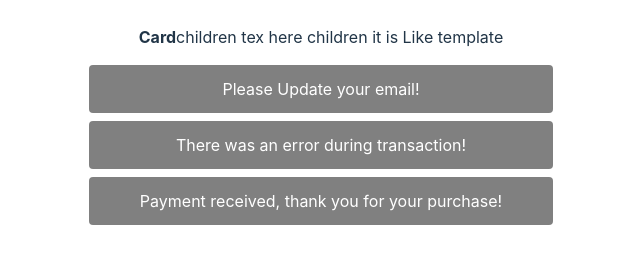
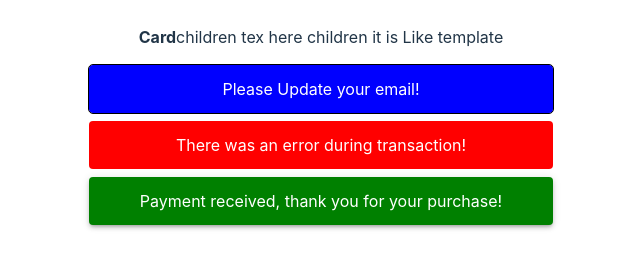
Before and after one commit to gudzsv/test-vite-react-prj, a React (Vite) app: page / in a window 1280 px wide. Shown: the part 1393-1655 px from the top of the page, without its empty margins (319-959 px from the left). Built offline with nearby package versions, Linux system fonts and the light colour scheme.

Commit message:
added clsx library

```diff
--- a/package.json
+++ b/package.json
@@ -10,6 +10,7 @@
     "preview": "vite preview"
   },
   "dependencies": {
+    "clsx": "^2.1.1",
     "react": "^18.2.0",
     "react-dom": "^18.2.0"
   },
--- a/src/components/Alert.jsx
+++ /dev/null
@@ -1,11 +0,0 @@
-const alertStyles = {
-	margin: 8,
-	padding: '12px 16px',
-	borderRadius: 4,
-	backgroundColor: 'gray',
-	color: 'white',
-};
-
-export const Alert = ({ children }) => {
-	return <p style={alertStyles}>{children}</p>;
-};
--- /dev/null
+++ b/src/components/Alert/Alert.css
@@ -0,0 +1,32 @@
+.alert {
+	margin: 8px;
+	padding: 12px 16px;
+	border-radius: 4px;
+	background-color: gray;
+	color: white;
+}
+
+.alert.info {
+	background-color: blue;
+}
+
+.alert.success {
+	background-color: green;
+}
+
+.alert.error {
+	background-color: red;
+}
+
+.alert.warning {
+	background-color: orange;
+}
+
+.alert.is-outlined {
+	outline: 1px solid black;
+}
+
+.alert.is-elevated {
+	box-shadow: rgb(0 0 0 / 20%) 0px 3px 3px -2px,
+		rgb(0 0 0 / 14%) 0px 3px 4px 0px, rgb(0 0 0 / 12%) 0px 1px 8px 0px;
+}
--- /dev/null
+++ b/src/components/Alert/Alert.jsx
@@ -0,0 +1,29 @@
+// const getBgColor = (variant) => {
+// 	switch (variant) {
+// 		case 'info':
+// 			return 'blue';
+// 		case 'success':
+// 			return 'green';
+// 		case 'error':
+// 			return 'red';
+// 		case 'warning':
+// 			return 'orange';
+// 		default:
+// 			throw new Error(`Unsupported variant prop value - ${variant}`);
+// 	}
+// };
+import clsx from 'clsx';
+import './Alert.css';
+
+export const Alert = ({ variant, outlined, elevated, children }) => {
+	return (
+		<p
+			className={clsx('alert', variant, {
+				'is-outlined': outlined,
+				'is-elevated': elevated,
+			})}
+		>
+			{children}
+		</p>
+	);
+};
--- a/src/components/App.jsx
+++ b/src/components/App.jsx
@@ -1,4 +1,4 @@
-import { Alert } from './Alert';
+import { Alert } from './Alert/Alert';
 import './App.css';
 import BookList from './BookList';
 import Card from './Card';
@@ -35,9 +35,13 @@ function App() {
 					children tex here children it is Like template
 				</p>
 			</Card>
-			<Alert>Please Update your email!</Alert>
-			<Alert>There was an error during transaction!</Alert>
-			<Alert>Payment received, thank you for your purchase!</Alert>
+			<Alert variant='info' outlined='true'>
+				Please Update your email!
+			</Alert>
+			<Alert variant='error'>There was an error during transaction!</Alert>
+			<Alert variant='success' elevated='true'>
+				Payment received, thank you for your purchase!
+			</Alert>
 		</>
 	);
 }
```
Also changed, not shown: 1 other file (tests, documents, lock files or other folders).
